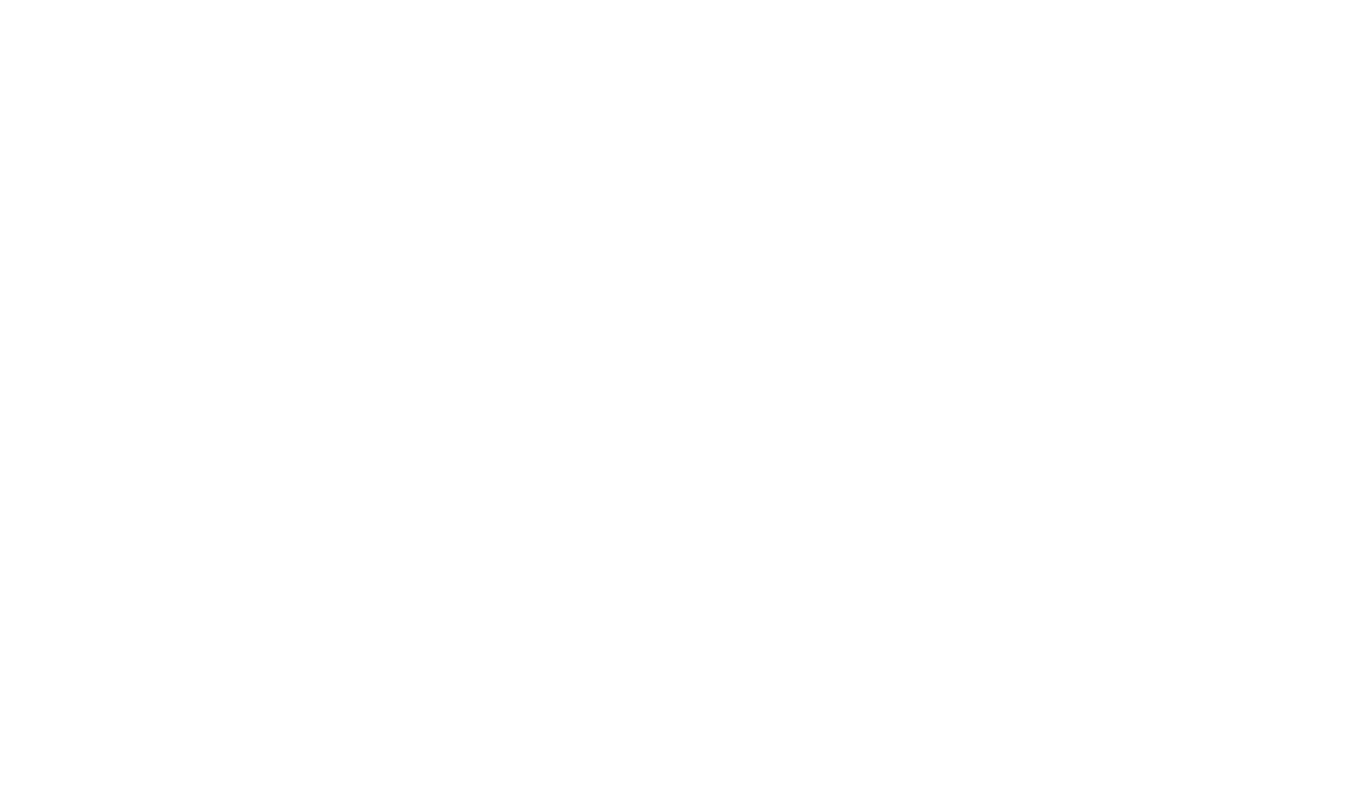
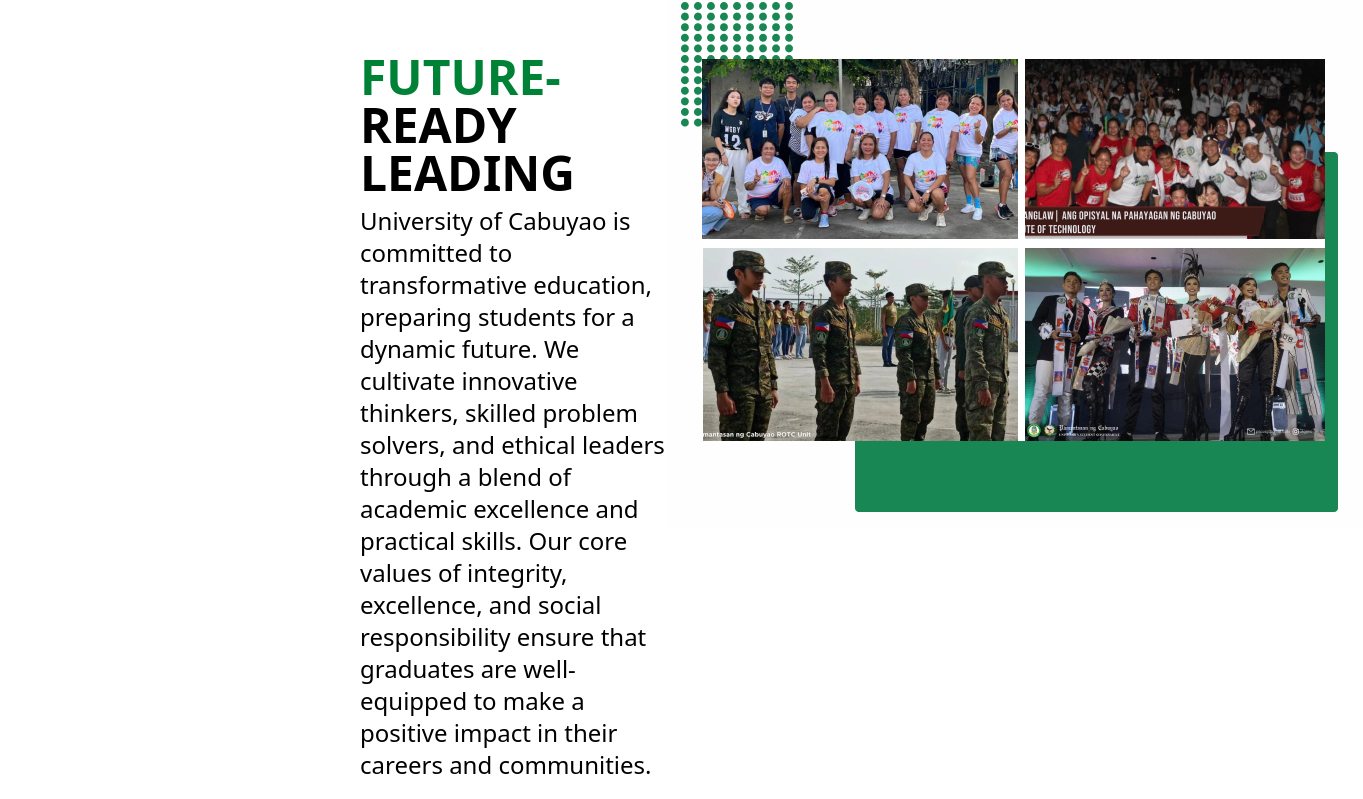
Before and after one commit to ruthergit/sir-cute-case-study, a React (Vite) app: page / in a window 1280 px wide. Shown: the part 970-1769 px from the top of the page, 1363 px wide, since content can reach past the window. Before the commit the page ends 800 px from the top, so only its background shows below. Built offline with nearby package versions, Linux system fonts and the light colour scheme.

Commit message:
2nd Page

```diff
--- a/src/App.jsx
+++ b/src/App.jsx
@@ -1,8 +1,10 @@
 import Hero from ".//pages/Hero";
+import SecondPage from "./pages/SecondPage";
 
 const App = () => {
   return (<>
     <Hero/>
+    <SecondPage/>
   </>
   );
 };
--- /dev/null
+++ b/src/components/GreenBtn.jsx
@@ -0,0 +1,9 @@
+const GreenBtn = ({ text }) => {
+    return (
+      <div className="border border-green-700 h-10 w-52 rounded-4xl font-nunitoSans text-green-700 flex items-center justify-center">
+        <p>{text}</p>
+      </div>
+    );
+  };
+
+export default GreenBtn;
--- /dev/null
+++ b/src/pages/SecondPage.jsx
@@ -0,0 +1,35 @@
+import Navbar from "../components/Navbar";
+import Button from "../components/GreenBtn";
+
+const SecondPage = () => {
+    return(
+    <div className="h-screen">
+        <Navbar/>
+
+        <div className="grid h-full place-self-center text-center">
+          <img className="w-[540px]" src="/pride-of-cabuyao.png" alt="" />
+          <div className="flex justify-between items-start mb-32">
+            <div className="text-left w-1/4 ml-90 mt-25">
+                <h2 className="mb-2 font-semibold text-5xl">
+                    <span className="text-green-700">FUTURE-</span>READY LEADING
+                </h2>
+                <p className="mb-1 text-2xl">University of Cabuyao is committed to transformative education, preparing students
+                     for a dynamic future. We cultivate innovative thinkers, skilled problem solvers, and ethical leaders through a
+                      blend of academic excellence and practical
+                    skills. Our core values of integrity, excellence, and social responsibility ensure that
+                     graduates are well-equipped to make a positive impact in their careers and communities.
+                </p>
+                <div className="flex space-x-2 text-sm w-[24vw] mt-5">
+                    <Button text="Educational Philosophy" className="bg-green-500 text-white border border-green-500" />
+                    <Button text="Homes" className="text-green-500 border border-green-500 bg-transparent" />
+                </div>
+            </div>
+            <img src="img/img1.png" alt="" className="w-[700px] mr-70 mt-10" />
+          </div>
+        </div>
+
+    </div>
+    );
+}
+
+export default SecondPage;
```
Also changed, not shown: img/img1.png (added).
